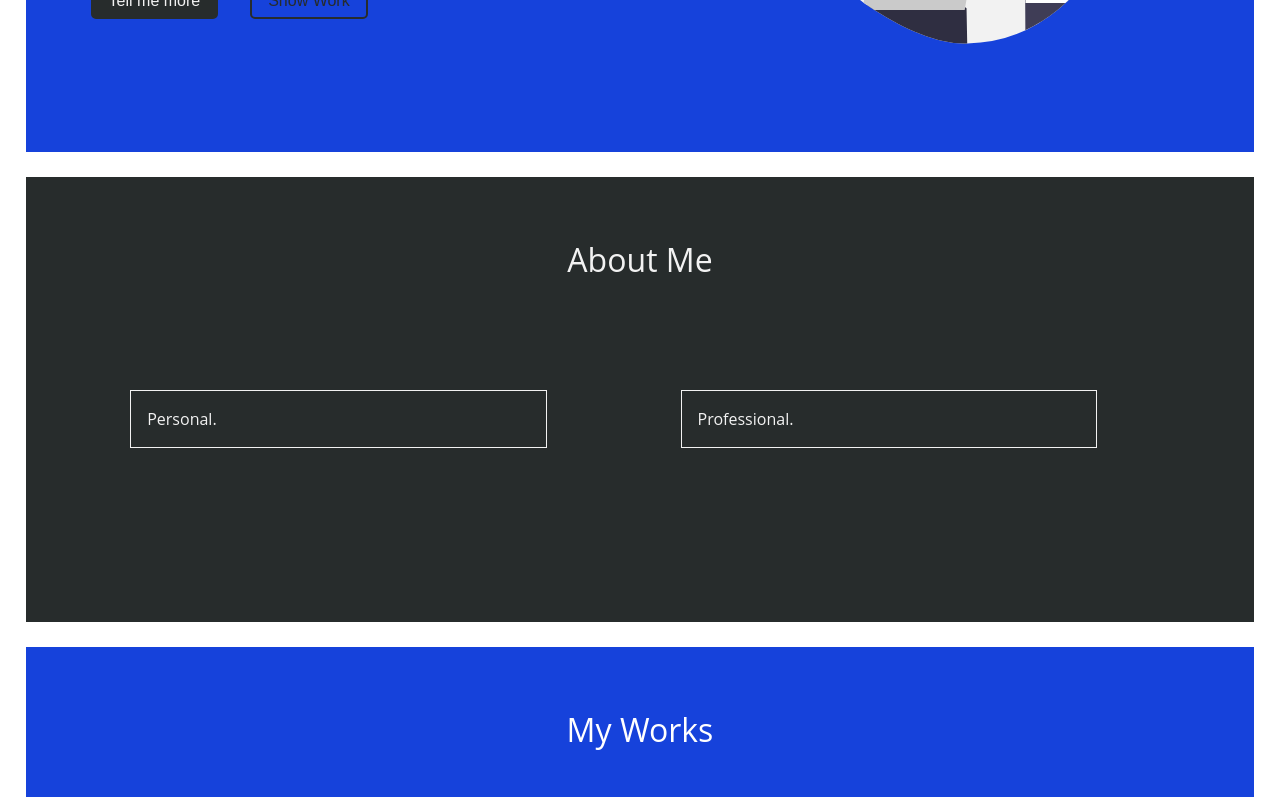
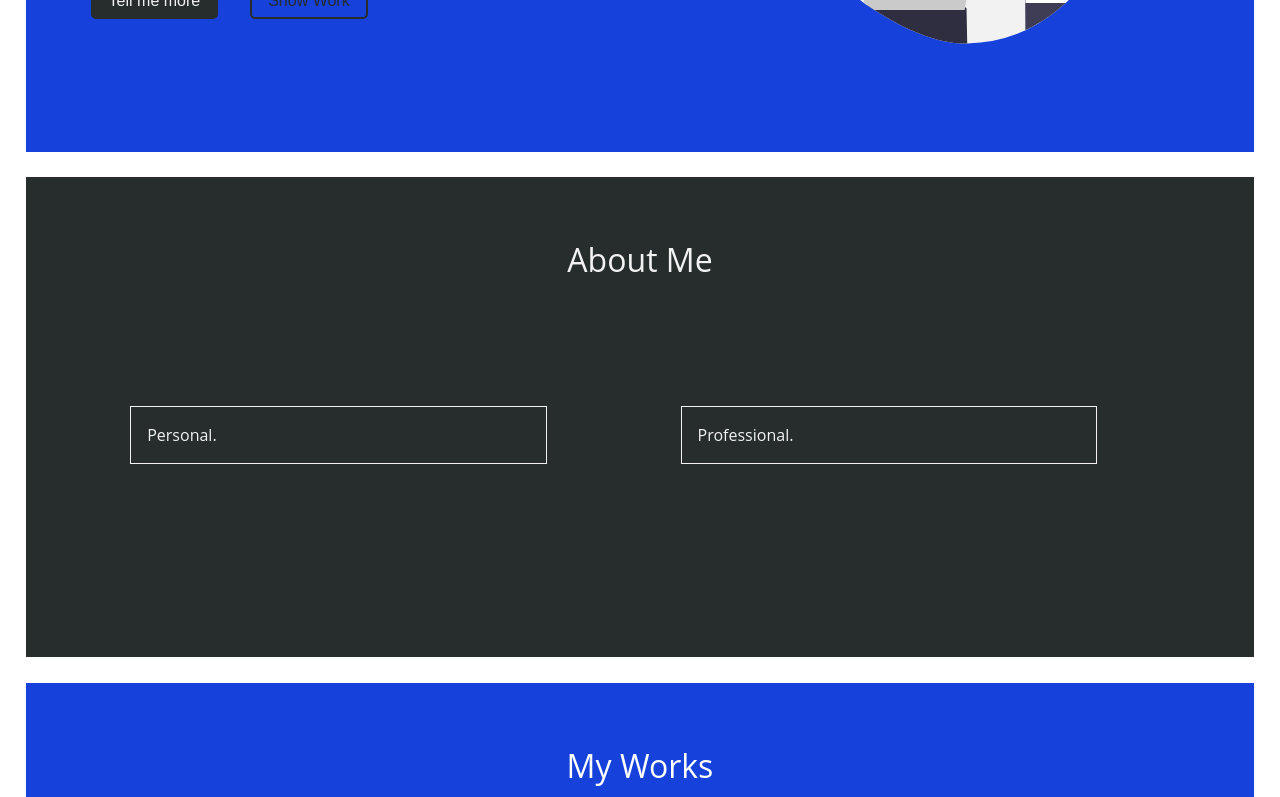
Before and after one commit to VikrantReddy/vikrantreddy.github.io, a React (Create React App) app: page / in a window 1280 px wide. Shown: the part 458-1255 px from the top of the page. Built offline with nearby package versions, Linux system fonts and the light colour scheme.

Commit message:
Fixed reponsive view

```diff
--- a/src/components/About.jsx
+++ b/src/components/About.jsx
@@ -1,4 +1,4 @@
-import React, { useState } from 'react'
+import React, { useState, useEffect } from 'react'
 import { Container, Row, Col } from 'react-bootstrap'
 import styled from 'styled-components'
 import ReactCardFlip from 'react-card-flip';
@@ -8,6 +8,7 @@ function About() {
     const [isFlipped2, flip2] = useState(false)
 
     function handleClick1(e) {
+        console.log(isFlipped1, isFlipped2)
         e.preventDefault();
         flip1(!isFlipped1)
     }
@@ -17,6 +18,19 @@ function About() {
         flip2(!isFlipped2)
     }
 
+    const [isMobile, setIsMobile] = useState(false)
+
+    const handleResize = () => {
+        if (window.innerWidth < 720) {
+            setIsMobile(true)
+        } else {
+            setIsMobile(false)
+        }
+    }
+
+    useEffect(() => {
+        window.addEventListener("resize", handleResize)
+    })
 
 
     return (
@@ -25,14 +39,14 @@ function About() {
             <Row style={{ "margin": "10% 0" }}>
                 <Col xs={12} md={6}>
                     <ReactCardFlip isFlipped={isFlipped1} flipDirection="horizontal">
-                        <AboutCard onClick={handleClick1} onMouseEnter={handleClick1}>
+                        <AboutCard onClick={(evt) => { if (isMobile) { handleClick1(evt) } }} onMouseEnter={(evt) => { if (!isMobile) { handleClick1(evt) } }}>
                             Personal.
                         </AboutCard >
 
-                        <AboutCard onClick={handleClick1} onMouseLeave={handleClick1}>
+                        <AboutCard onClick={(evt) => { if (isMobile) { handleClick1(evt) } }} onMouseLeave={(evt) => { if (!isMobile) { handleClick1(evt) } }}>
                             ✔️Watches Anime <br />
                             ✔️Cooks great food <br />
-                            ✔️Plays football,cricket  and valorant <br />
+                            ✔️Plays sports and video games <br />
                             ✔️Sucker for new experiences <br />
                             ❌Can't forgive spoilers <br />
                             ❌Not sleeping before 2am
@@ -42,11 +56,11 @@ function About() {
 
                 <Col xs={12} md={6}>
                     <ReactCardFlip isFlipped={isFlipped2} flipDirection="horizontal">
-                        <AboutCard onClick={handleClick2} onMouseEnter={handleClick2}>
+                        <AboutCard onClick={(evt) => { if (isMobile) { handleClick2(evt) } }} onMouseEnter={(evt) => { if (!isMobile) { handleClick2(evt) } }}>
                             Professional.
                         </AboutCard >
 
-                        <AboutCard onClick={handleClick2} onMouseLeave={handleClick2}>
+                        <AboutCard onClick={(evt) => { if (isMobile) { handleClick2(evt) } }} onMouseLeave={(evt) => { if (!isMobile) { handleClick2(evt) } }}>
                             ✔️Automates Everything <br />
                             ✔️Dark theme <br />
                             ✔️Is probably coding even now <br />
@@ -70,15 +84,12 @@ const AboutContainer = styled(Container)`
     padding:5%;
     margin:2%;
     max-width: 96%;
+    height: 60vh;
 `
-const AboutText = styled.p`
-    font-family: 'Open Sans', sans-serif;
-    font-size: larger;
-    text-align: center;
-`
+
 const AboutCard = styled.div`
     border: 1px solid;
     padding: 1rem;
-    margin: 0 2vw;
-    max-width:80%
+    margin: 2vh 2vw;
+    width:80%
 `
```
